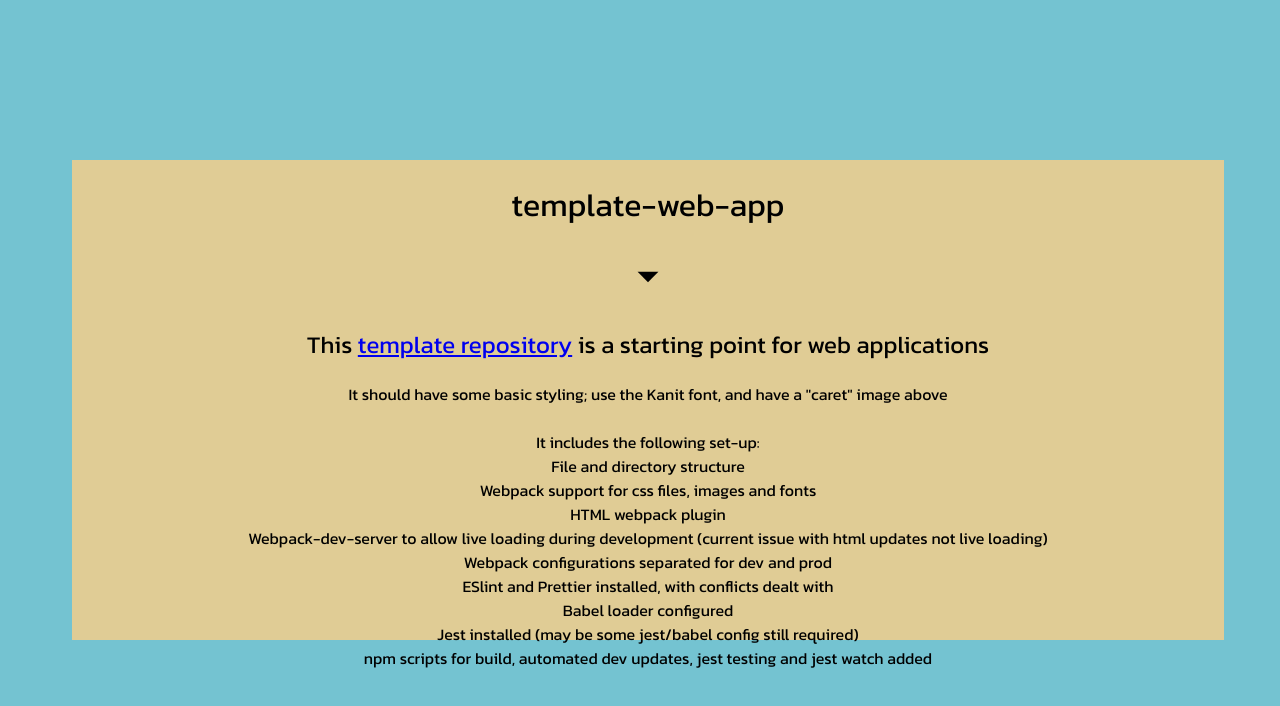
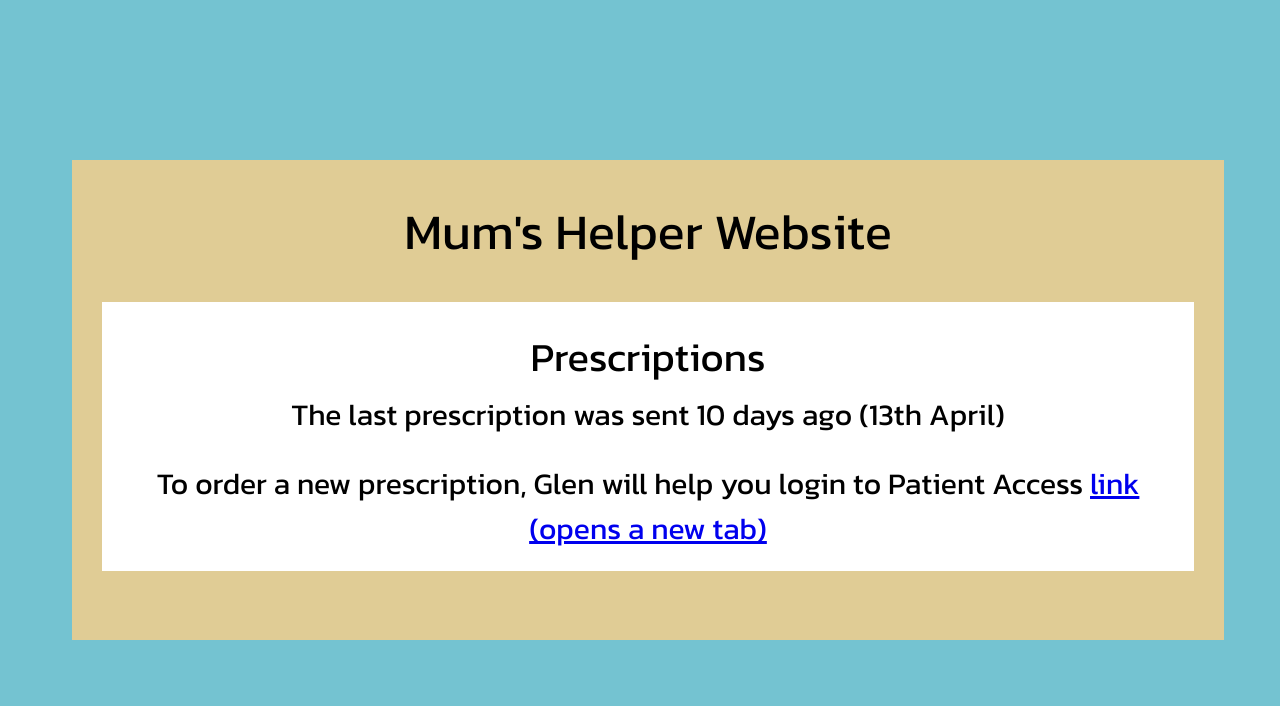
Before and after one commit to gtpWebDev/mum-navigator, a website built with webpack: page src/template.html in a window 1280 px wide. Built offline with nearby package versions, Linux system fonts and the light colour scheme.

Commit message:
Prescription section added

```diff
--- a/package.json
+++ b/package.json
@@ -14,6 +14,7 @@
   "author": "Glen Pearson",
   "license": "ISC",
   "dependencies": {
+    "date-fns": "^3.6.0",
     "webpack-cli": "^5.1.4"
   },
   "devDependencies": {
--- a/src/index.js
+++ b/src/index.js
@@ -1,11 +1,17 @@
 import './styles.css';
-import DownCaret from './menu-down.svg';
+import { format, formatDistanceToNowStrict } from 'date-fns';
 
-console.log('TEST');
+const latestPrescriptionDate = new Date('April 13, 2024');
 
-const element = document.querySelector('#caret-container');
+const result = formatDistanceToNowStrict(latestPrescriptionDate, {
+  addSuffix: true,
+});
 
-const img = document.createElement('img');
-img.setAttribute('src', DownCaret);
-img.setAttribute('style', 'width:50px');
-element.appendChild(img);
+const friendlyDate = format(latestPrescriptionDate, 'do MMMM');
+
+const daysAgoText = `The last prescription was sent ${result} (${friendlyDate})`;
+
+const latestPrescriptionText = document.querySelector(
+  '#latest-prescription-text'
+);
+latestPrescriptionText.textContent = daysAgoText;
--- a/src/styles.css
+++ b/src/styles.css
@@ -23,6 +23,28 @@
   font-style: normal;
 }
 
+h1 {
+  font-size: 50px;
+}
+
+h2 {
+  font-size: 40px;
+  margin: 5px;
+}
+
+section {
+  background-color: white;
+  display: grid;
+  place-items: center;
+  padding: 20px;
+  margin: 0 30px;
+}
+
+section p {
+  font-size: 30px;
+  text-align: center;
+}
+
 body {
   background-color: var(--backGroundColour);
   font-family: var(--font-hierarchy);
--- a/src/template.html
+++ b/src/template.html
@@ -7,40 +7,22 @@
   </head>
   <body>
     <div id="main-container">
-      <h1>template-web-app</h1>
+      <h1>Mum's Helper Website</h1>
 
-      <div id="caret-container"></div>
-
-      <h2>
-        This
-        <a href="https://github.com/gtpWebDev/template-web-app" target="_blank"
-          >template repository</a
-        >
-        is a starting point for web applications
-      </h2>
-
-      <p>
-        It should have some basic styling; use the Kanit font, and have a
-        "caret" image above
-      </p>
-      <br />
-
-      <p>It includes the following set-up:</p>
-      <p>File and directory structure</p>
-      <p>Webpack support for css files, images and fonts</p>
-      <p>HTML webpack plugin</p>
-      <p>
-        Webpack-dev-server to allow live loading during development (current
-        issue with html updates not live loading)
-      </p>
-      <p>Webpack configurations separated for dev and prod</p>
-      <p>ESlint and Prettier installed, with conflicts dealt with</p>
-      <p>Babel loader configured</p>
-      <p>Jest installed (may be some jest/babel config still required)</p>
-      <p>
-        npm scripts for build, automated dev updates, jest testing and jest
-        watch added
-      </p>
+      <section id="prescriptions-section">
+        <h2>Prescriptions</h2>
+        <p id="latest-prescription-text"></p>
+        <br />
+        <p>
+          To order a new prescription, Glen will help you login to Patient
+          Access
+          <a
+            href="https://account.patientaccess.com/account/login?ReturnUrl=%2Fconnect%2Fauthorize%2Fcallback%3Fclient_id%3Dpkce_patientaccess_web%26redirect_uri%3Dhttps%253A%252F%252Fapp.patientaccess.com%252Fsignin-callback%26response_type%3Dcode%26scope%3Dopenid%2520profile%2520patientaccess_api%26state%3D79c4742b175341a2a5c6e11cac142a98%26code_challenge%3DoH92mIo61vDMvMgZCbQ6olwP72A_fY24LzSjWDngQIE%26code_challenge_method%3DS256%26response_mode%3Dquery%26titleType%3Ddefault"
+            target="_blank"
+            >link (opens a new tab)</a
+          >
+        </p>
+      </section>
     </div>
   </body>
 </html>
```
Also changed, not shown: 1 other file.
